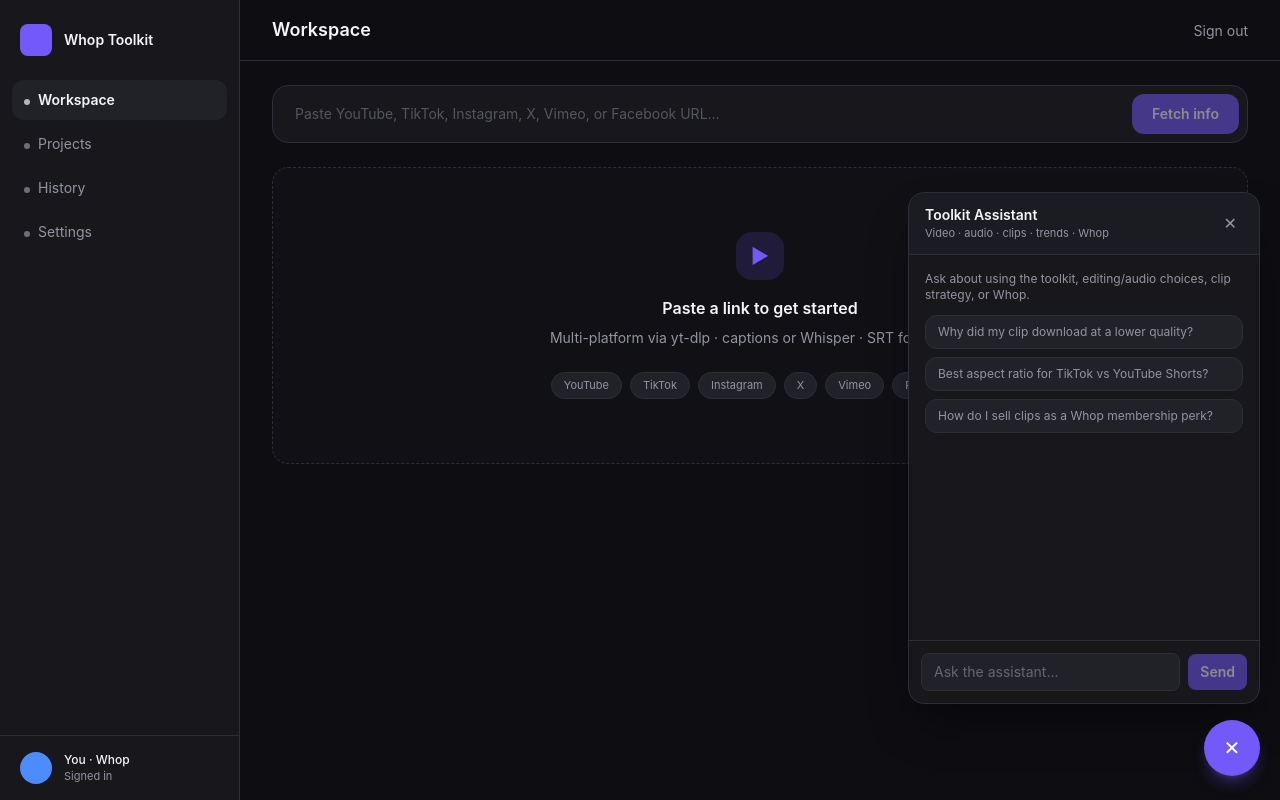
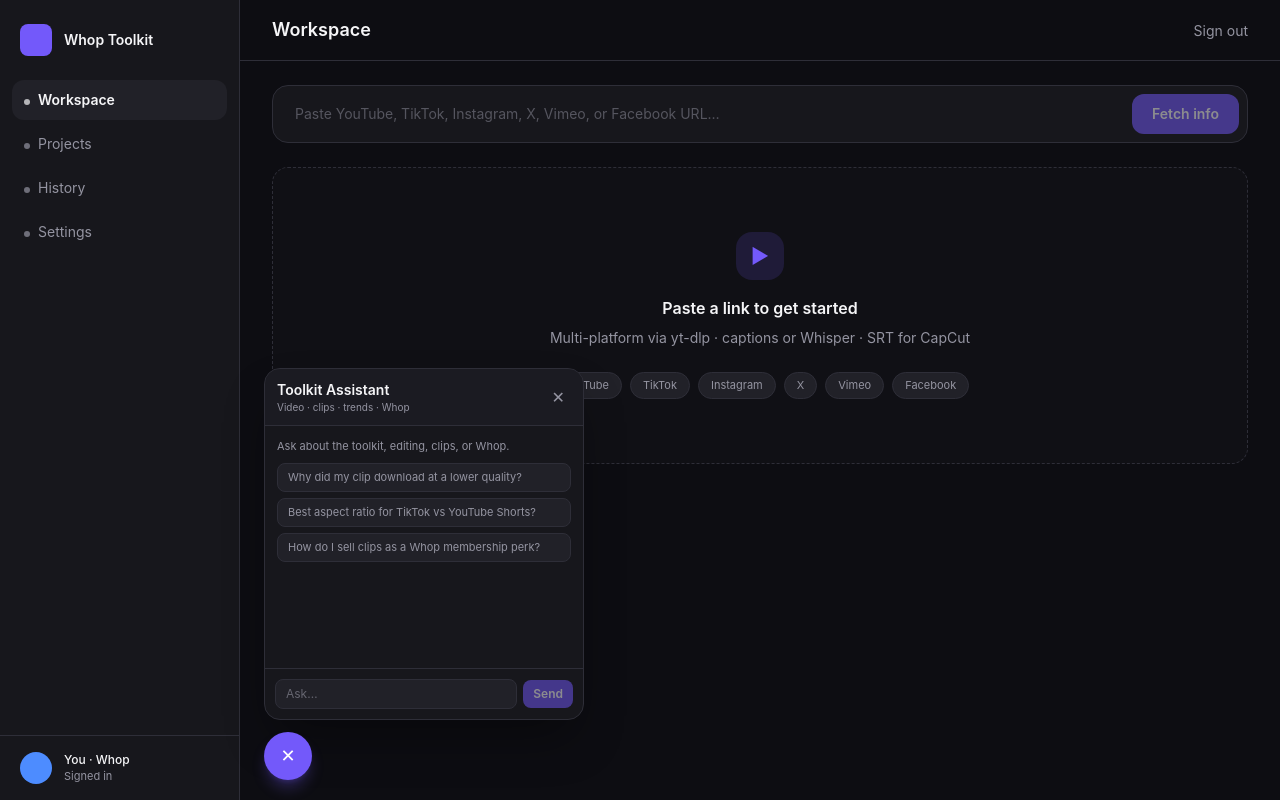
Before and after one commit to irincovictor-cmd/whop-toolkit-web, a Next.js app in the folder frontend/: page /dashboard in a window 1280 px wide. Both pictures are taken after a click on the button "Open assistant". Built offline with nearby package versions, Linux system fonts and the light colour scheme.

Commit message:
Move AI chat to bottom-left and shrink panel so input stays on screen

```diff
--- a/frontend/components/AiHelper.tsx
+++ b/frontend/components/AiHelper.tsx
@@ -1,11 +1,8 @@
 "use client";
 
 /**
- * Floating "Ask AI" helper -- lives in the dashboard shell (see
- * app/dashboard/layout.tsx) so it's reachable from every tab, not just the
- * Workspace. Talks to /api/ai/assistant, which is scoped by system prompt
- * to this app + video/audio/clip/trend/Whop topics -- see that route for
- * the actual scope definition.
+ * Floating "Ask AI" helper -- bottom-left so it doesn't fight the main workspace.
+ * Compact panel so the input stays on screen without scrolling the page.
  */
 
 import { useEffect, useRef, useState } from "react";
@@ -20,6 +17,9 @@
   "Best aspect ratio for TikTok vs YouTube Shorts?",
   "How do I sell clips as a Whop membership perk?",
 ];
+
+/** Sit just to the right of the md sidebar (w-60 = 15rem) on desktop; left edge on mobile */
+const POS = "left-5 md:left-[16.5rem]";
 
 export default function AiHelper() {
   const [open, setOpen] = useState(false);
@@ -62,11 +62,13 @@
   return (
     <>
       {open && (
-        <div className="fixed bottom-24 right-5 z-50 flex h-[32rem] w-[22rem] max-w-[calc(100vw-2.5rem)] flex-col overflow-hidden rounded-2xl border border-ink-border bg-ink-surface shadow-2xl shadow-black/40">
-          <div className="flex items-center justify-between border-b border-ink-border bg-ink-raised/50 px-4 py-3">
+        <div
+          className={`fixed bottom-20 z-50 flex h-[20rem] w-[18.5rem] max-w-[calc(100vw-2.5rem)] flex-col overflow-hidden rounded-2xl border border-ink-border bg-ink-surface shadow-2xl shadow-black/40 sm:h-[22rem] sm:w-[20rem] ${POS}`}
+        >
+          <div className="flex shrink-0 items-center justify-between border-b border-ink-border bg-ink-raised/50 px-3 py-2.5">
             <div>
               <p className="text-sm font-semibold text-mist">Toolkit Assistant</p>
-              <p className="text-[11px] text-mist-muted">Video · audio · clips · trends · Whop</p>
+              <p className="text-[10px] text-mist-muted">Video · clips · trends · Whop</p>
             </div>
             <button
               onClick={() => setOpen(false)}
@@ -77,18 +79,18 @@
             </button>
           </div>
 
-          <div ref={scrollRef} className="scroll-dark flex-1 space-y-3 overflow-y-auto px-4 py-4">
+          <div ref={scrollRef} className="scroll-dark min-h-0 flex-1 space-y-2 overflow-y-auto px-3 py-3">
             {messages.length === 0 && (
-              <div className="space-y-3">
-                <p className="text-xs text-mist-muted">
-                  Ask about using the toolkit, editing/audio choices, clip strategy, or Whop.
+              <div className="space-y-2">
+                <p className="text-[11px] text-mist-muted">
+                  Ask about the toolkit, editing, clips, or Whop.
                 </p>
-                <div className="space-y-2">
+                <div className="space-y-1.5">
                   {STARTER_PROMPTS.map((p) => (
                     <button
                       key={p}
                       onClick={() => send(p)}
-                      className="block w-full rounded-xl border border-ink-border bg-ink-raised px-3 py-2 text-left text-xs text-mist-muted transition hover:border-accent/40 hover:text-mist"
+                      className="block w-full rounded-lg border border-ink-border bg-ink-raised px-2.5 py-1.5 text-left text-[11px] leading-snug text-mist-muted transition hover:border-accent/40 hover:text-mist"
                     >
                       {p}
                     </button>
@@ -100,7 +102,7 @@
             {messages.map((m, i) => (
               <div
                 key={i}
-                className={`max-w-[85%] rounded-xl px-3 py-2 text-sm leading-relaxed ${
+                className={`max-w-[90%] rounded-xl px-2.5 py-1.5 text-xs leading-relaxed ${
                   m.role === "user"
                     ? "ml-auto bg-accent text-white"
                     : "bg-ink-raised text-mist"
@@ -111,7 +113,7 @@
             ))}
 
             {busy && (
-              <div className="flex w-fit items-center gap-1 rounded-xl bg-ink-raised px-3 py-2">
+              <div className="flex w-fit items-center gap-1 rounded-xl bg-ink-raised px-2.5 py-1.5">
                 <span className="h-1.5 w-1.5 animate-bounce rounded-full bg-mist-muted [animation-delay:-0.2s]" />
                 <span className="h-1.5 w-1.5 animate-bounce rounded-full bg-mist-muted [animation-delay:-0.1s]" />
                 <span className="h-1.5 w-1.5 animate-bounce rounded-full bg-mist-muted" />
@@ -119,7 +121,7 @@
             )}
 
             {error && (
-              <p className="rounded-xl border border-red-500/30 bg-red-500/10 px-3 py-2 text-xs text-red-300">
+              <p className="rounded-lg border border-red-500/30 bg-red-500/10 px-2.5 py-1.5 text-[11px] text-red-300">
                 {error}
               </p>
             )}
@@ -130,18 +132,18 @@
               e.preventDefault();
               send(input);
             }}
-            className="flex items-center gap-2 border-t border-ink-border p-3"
+            className="flex shrink-0 items-center gap-1.5 border-t border-ink-border p-2.5"
           >
             <input
               value={input}
               onChange={(e) => setInput(e.target.value)}
-              placeholder="Ask the assistant…"
-              className="flex-1 rounded-lg border border-ink-border bg-ink-raised px-3 py-2 text-sm text-mist placeholder:text-mist-muted/60 focus:border-accent focus:outline-none focus:ring-1 focus:ring-accent"
+              placeholder="Ask…"
+              className="min-w-0 flex-1 rounded-lg border border-ink-border bg-ink-raised px-2.5 py-1.5 text-xs text-mist placeholder:text-mist-muted/60 focus:border-accent focus:outline-none focus:ring-1 focus:ring-accent"
             />
             <button
               type="submit"
               disabled={!input.trim() || busy}
-              className="rounded-lg bg-accent px-3 py-2 text-sm font-semibold text-white transition hover:bg-accent-hover disabled:opacity-50"
+              className="shrink-0 rounded-lg bg-accent px-2.5 py-1.5 text-xs font-semibold text-white transition hover:bg-accent-hover disabled:opacity-50"
             >
               Send
             </button>
@@ -152,12 +154,12 @@
       <button
         onClick={() => setOpen((v) => !v)}
         aria-label={open ? "Close assistant" : "Open assistant"}
-        className="fixed bottom-6 right-5 z-50 flex h-14 w-14 items-center justify-center rounded-full bg-accent text-white shadow-lg shadow-accent/30 transition hover:bg-accent-hover hover:scale-105"
+        className={`fixed bottom-5 z-50 flex h-12 w-12 items-center justify-center rounded-full bg-accent text-white shadow-lg shadow-accent/30 transition hover:scale-105 hover:bg-accent-hover ${POS}`}
       >
         {open ? (
-          <span className="text-xl leading-none">✕</span>
+          <span className="text-lg leading-none">✕</span>
         ) : (
-          <span className="text-xl leading-none">✦</span>
+          <span className="text-lg leading-none">✦</span>
         )}
       </button>
     </>
```
